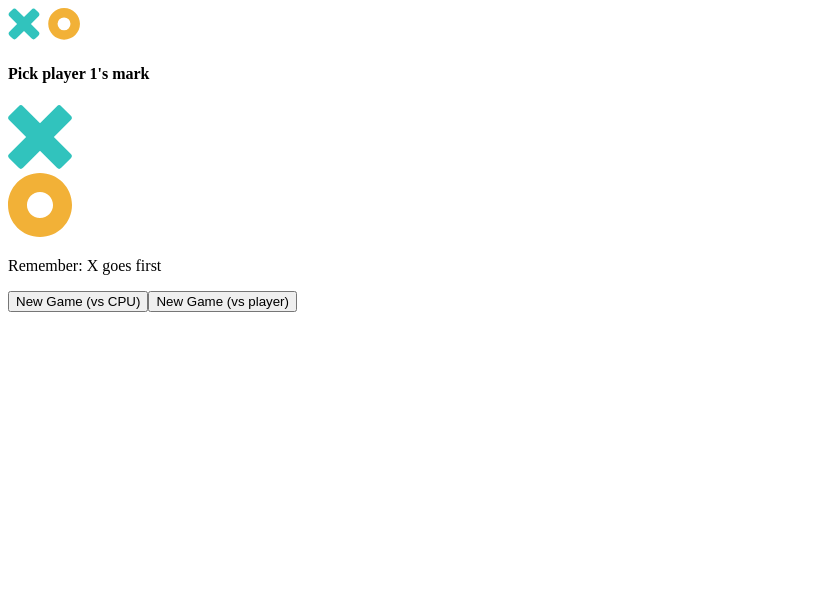
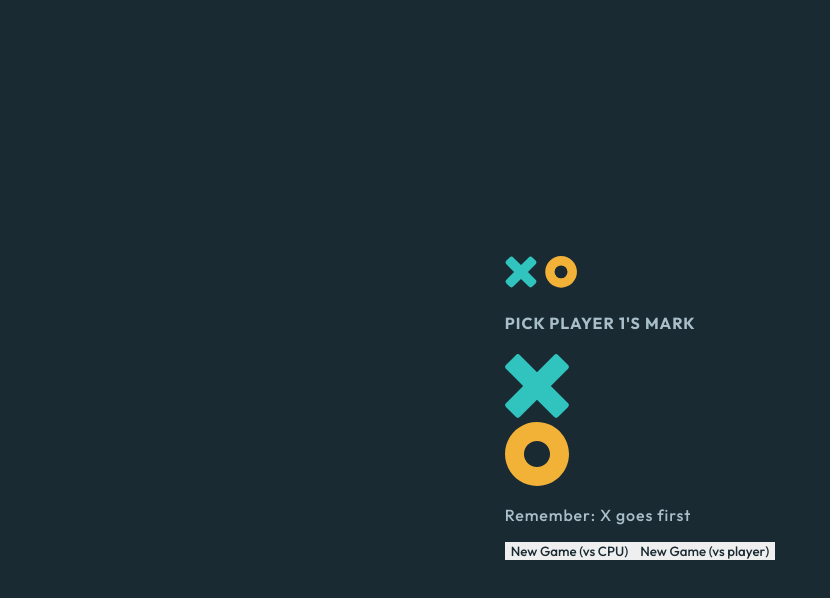
Before and after one commit to Cib-o/tic-tac-toe, a React (Create React App) app: page / in a window 1280 px wide. Shown: the top 598 px of the page, without its empty margins (0-830 px from the left). Built offline with nearby package versions, Linux system fonts and the light colour scheme.

Commit message:
Done general styles

```diff
--- a/public/css/general.css
+++ b/public/css/general.css
@@ -0,0 +1,75 @@
+/** Typography **/
+@import url('https://fonts.googleapis.com/css2?family=Outfit:wght@500;700&display=swap');
+
+/** Colors **/
+:root {
+  --dark-navy: rgb(26, 42, 51);
+  --semi-dark-navy: rgb(31, 54, 65);
+  --silver: rgb(168, 191, 201);
+  --silver-hover: rgb(219, 232, 237);
+  --light-blue: rgb(49, 195, 189);
+  --light-blue-hover: rgb(101, 233, 228);
+  --light-yellow: rgb(242, 177, 55);
+  --light-yellow-hover: rgb(255, 200, 96);
+}
+
+/** Default Desktop Version **/
+html {
+  height: 100%;
+}
+
+body {
+  align-items: center;
+  background-color: var(--dark-navy);
+  display: flex;
+  font-family: 'Outfit', sans-serif;
+  justify-content: center;
+  height: 100%;
+}
+
+h1,
+h2,
+h3,
+h4 {
+  color: var(--silver);
+  font-weight: 700;
+  text-transform: uppercase;
+}
+
+h1 {
+  font-size: 40px;
+  line-height: 50px;
+  letter-spacing: 2.5px;
+}
+
+h2 {
+  font-size: 24px;
+  line-height: 30px;
+  letter-spacing: 1.5px;
+}
+
+h3 {
+  font-size: 20px;
+  line-height: 25px;
+  letter-spacing: 1.25px;
+}
+
+h4 {
+  font-size: 16px;
+  line-height: 20px;
+  letter-spacing: 1px;
+}
+
+p {
+  color: var(--silver);
+  font-size: 14;
+  font-weight: 500;
+  line-height: 18px;
+  letter-spacing: 0.875px;
+}
+
+button {
+  color: var(--dark-navy);
+  border: none;
+  font-family: 'Outfit', sans-serif;
+}
```
